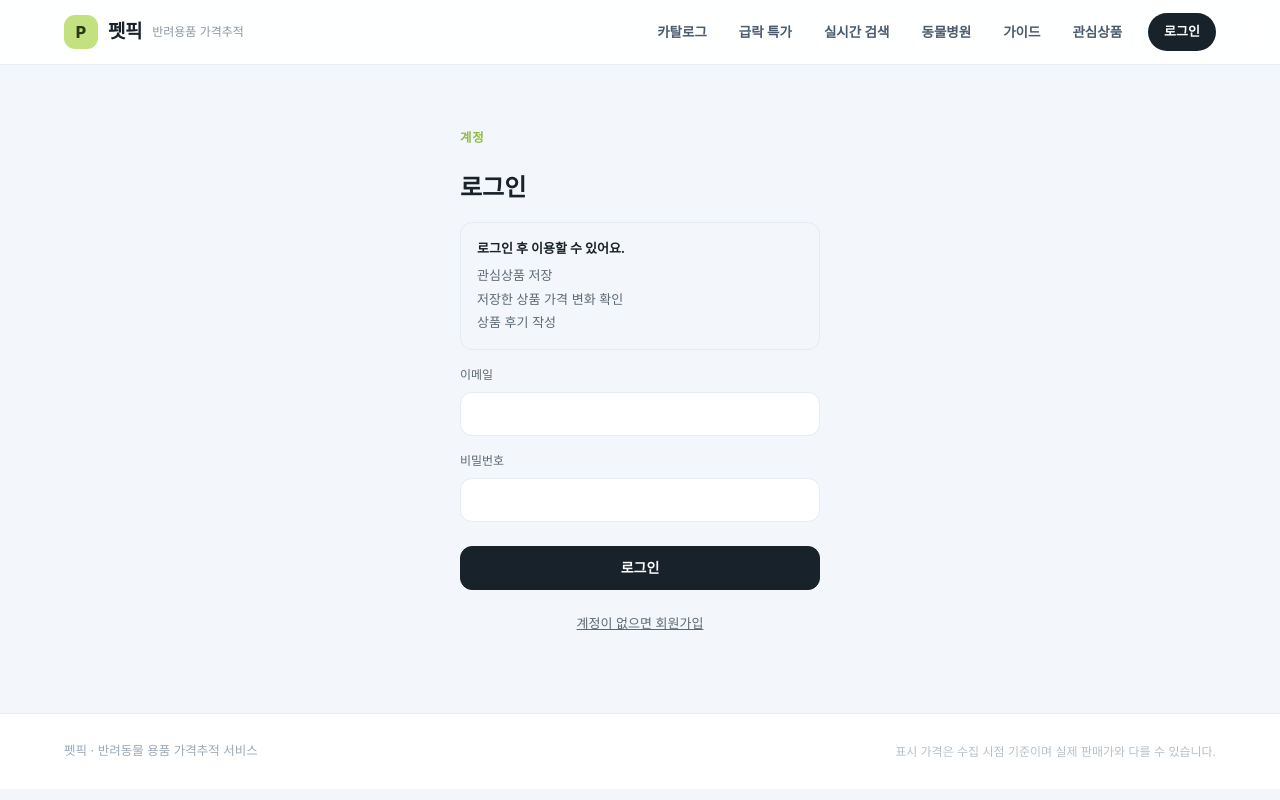
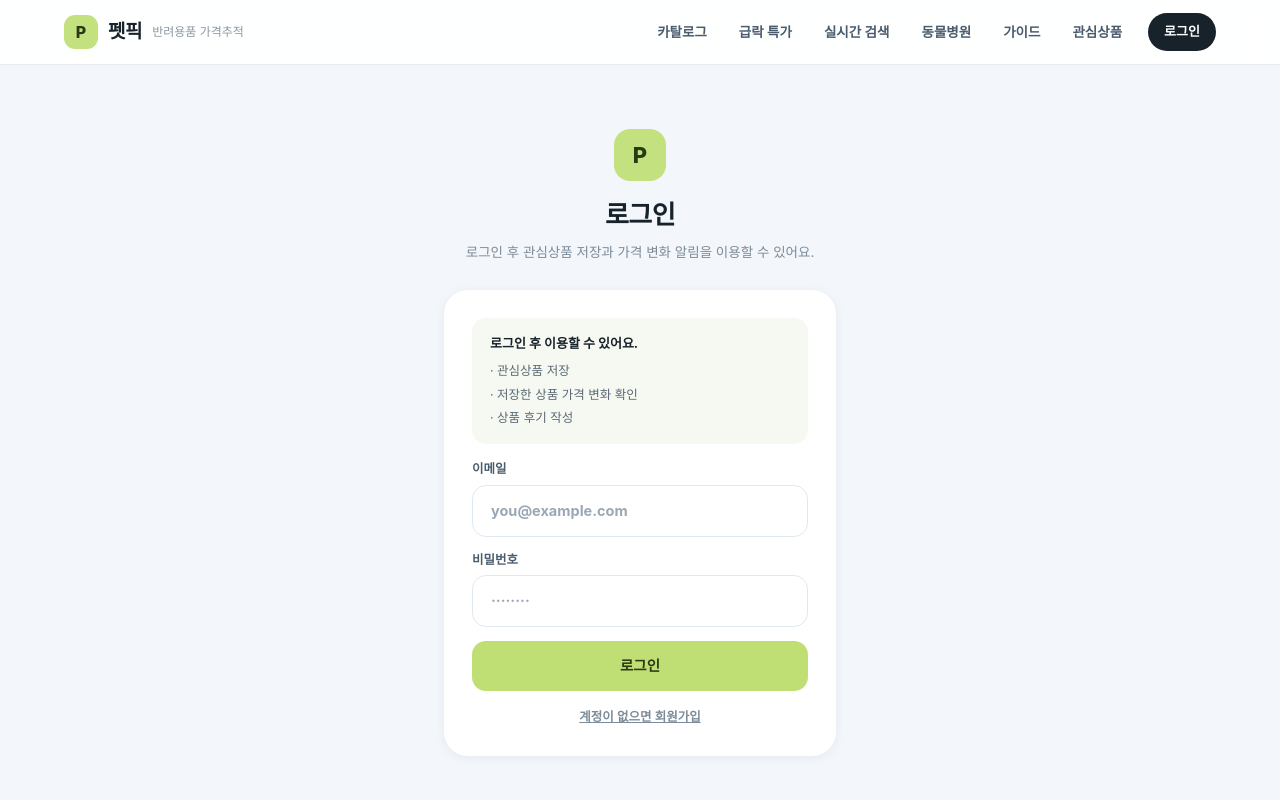
Before and after one commit to Rafdidas/petpicklog, a Next.js app: page /auth in a window 1280 px wide. Shown: the top 800 px of the page. Built offline with nearby package versions, Linux system fonts and the light colour scheme; no server answers; a web font is replaced by a local one.

Commit message:
feat: 가이드·로그인 페이지 시안 적용

```diff
--- a/src/app/auth/auth-client.tsx
+++ b/src/app/auth/auth-client.tsx
@@ -3,6 +3,7 @@
 import { FormEvent, useEffect, useMemo, useState } from "react";
 import { useRouter, useSearchParams } from "next/navigation";
 import { createBrowserSupabaseClient } from "@/lib/supabase/client";
+import Button from "@/components/ui/Button";
 
 type AuthMode = "login" | "signup";
 
@@ -63,33 +64,50 @@ export default function AuthClient() {
 
   return (
     <main className="auth-page">
-      <section className="auth-panel">
-        <p className="section-label">계정</p>
+      <div className="auth-head">
+        <span className="auth-head__mark" aria-hidden="true">P</span>
         <h1>{mode === "login" ? "로그인" : "회원가입"}</h1>
-        <div className="auth-benefits">
+        <p>로그인 후 관심상품 저장과 가격 변화 알림을 이용할 수 있어요.</p>
+      </div>
+      <section className="auth-card">
+        <div className="auth-card__benefits">
           <strong>로그인 후 이용할 수 있어요.</strong>
-          <span>관심상품 저장</span>
-          <span>저장한 상품 가격 변화 확인</span>
-          <span>상품 후기 작성</span>
+          <span>· 관심상품 저장</span>
+          <span>· 저장한 상품 가격 변화 확인</span>
+          <span>· 상품 후기 작성</span>
         </div>
-        <form className="auth-form" onSubmit={handleSubmit}>
-          <label htmlFor="email">이메일</label>
-          <input id="email" type="email" value={email} onChange={(event) => setEmail(event.target.value)} required />
-          <label htmlFor="password">비밀번호</label>
+        <form className="auth-card__form" onSubmit={handleSubmit}>
+          <label htmlFor="email">
+            이메일
             <input
+              className="ui-input"
+              id="email"
+              type="email"
+              value={email}
+              onChange={(event) => setEmail(event.target.value)}
+              placeholder="you@example.com"
+              required
+            />
+          </label>
+          <label htmlFor="password">
+            비밀번호
+            <input
+              className="ui-input"
               id="password"
               type="password"
               value={password}
               onChange={(event) => setPassword(event.target.value)}
+              placeholder="········"
               minLength={6}
               required
             />
-          <button className="button button--primary" type="submit" disabled={isLoading}>
+          </label>
+          <Button type="submit" variant="primary" disabled={isLoading}>
             {isLoading ? "처리 중" : mode === "login" ? "로그인" : "회원가입"}
-          </button>
+          </Button>
         </form>
         {message ? <p className="notice notice--error">{message}</p> : null}
-        <button className="auth-panel__switch" type="button" onClick={() => setMode(mode === "login" ? "signup" : "login")}>
+        <button className="auth-card__switch" type="button" onClick={() => setMode(mode === "login" ? "signup" : "login")}>
           {mode === "login" ? "계정이 없으면 회원가입" : "이미 계정이 있으면 로그인"}
         </button>
       </section>
--- a/src/app/styles/_auth.scss
+++ b/src/app/styles/_auth.scss
@@ -1,72 +1,90 @@
 .auth-page {
-  display: flex;
-  justify-content: center;
-  padding-top: 64px;
+  max-width: 440px;
+  margin: 0 auto;
+  padding: 64px 24px 80px;
 }
 
-.auth-panel {
-  display: flex;
-  flex-direction: column;
-  gap: 16px;
-  width: min(360px, 100%);
+.auth-head {
+  text-align: center;
+  margin-bottom: 28px;
+
+  &__mark {
+    display: inline-flex;
+    align-items: center;
+    justify-content: center;
+    width: 52px;
+    height: 52px;
+    border-radius: 16px;
+    background: var(--color-accent-logo);
+    font-weight: 800;
+    font-size: 22px;
+    color: var(--color-accent-ink);
+    margin-bottom: 14px;
+  }
 
   h1 {
+    font-size: 26px;
+    font-weight: 800;
+    letter-spacing: -0.02em;
+    margin: 0 0 8px;
+  }
+
+  p {
+    font-size: 13.5px;
+    color: var(--color-muted-2);
     margin: 0;
-    font-size: 24px;
-    font-weight: 700;
+  }
+}
+
+.auth-card {
+  background: var(--color-surface);
+  border-radius: 24px;
+  padding: 28px;
+  box-shadow: var(--shadow-modal);
+  display: grid;
+  gap: 16px;
+
+  &__benefits {
+    background: var(--color-accent-soft-2);
+    border-radius: var(--radius-input);
+    padding: 16px 18px;
+    display: grid;
+    gap: 5px;
+
+    strong { font-size: 13px; margin-bottom: 3px; }
+    span { font-size: 12.5px; color: var(--color-muted); }
+  }
+
+  &__form {
+    display: grid;
+    gap: 14px;
+
+    label {
+      display: grid;
+      gap: 6px;
+      font-size: 12.5px;
+      font-weight: 700;
+      color: var(--color-surface-info-ink);
+    }
+
+    .ui-button {
+      font-size: 14.5px;
+      font-weight: 800;
+      padding: 14px;
+      border-radius: var(--radius-input);
+    }
   }
 
   &__switch {
-    align-self: center;
-    margin-top: 8px;
-    padding: 0;
+    border: none;
     background: none;
-    border: none;
-    color: var(--color-muted);
-    font-size: 13px;
+    cursor: pointer;
+    color: var(--color-muted-2);
+    font-size: 12.5px;
+    font-weight: 600;
+    font-family: inherit;
     text-decoration: underline;
-    cursor: pointer;
+
+    &:hover { color: var(--color-accent-deep); }
   }
 }
-
-.auth-benefits {
-  display: flex;
-  flex-direction: column;
-  gap: 4px;
-  padding: 16px;
-  border: 1px solid var(--color-border);
-  border-radius: var(--radius-md);
-  font-size: 13px;
-
-  strong {
-    margin-bottom: 4px;
-  }
-
-  span {
-    color: var(--color-muted);
-  }
-}
-
-.auth-form {
-  display: flex;
-  flex-direction: column;
-  gap: 8px;
-
-  label {
-    font-size: 12px;
-    color: var(--color-muted);
-  }
-
-  input {
-    height: 44px;
-    margin-bottom: 8px;
-    padding: 0 12px;
-    border: 1px solid var(--color-border);
-    border-radius: var(--radius-md);
-    font-size: 14px;
-  }
-
-  button {
-    margin-top: 8px;
-  }
-}
--- a/src/app/styles/_guide.scss
+++ b/src/app/styles/_guide.scss
@@ -1,56 +1,68 @@
+.guide-page {
+  max-width: 1200px;
+  margin: 0 auto;
+  padding: 48px 24px 80px;
+}
+
 .guide-list {
   display: grid;
-  grid-template-columns: repeat(auto-fill, minmax(240px, 1fr));
-  gap: 20px;
-  margin-top: 16px;
+  grid-template-columns: repeat(auto-fill, minmax(260px, 1fr));
+  gap: 16px;
 }
 
 .guide-card {
+  background: var(--color-surface);
+  border-radius: var(--radius-card);
+  padding: 24px;
+  box-shadow: var(--shadow-card);
   display: flex;
   flex-direction: column;
-  gap: 8px;
-  padding: 20px;
-  border: 1px solid var(--color-border);
-  border-radius: var(--radius-md);
+  gap: 10px;
+  transition: transform 0.15s;
 
-  span {
-    font-size: 11px;
-    font-weight: 700;
-    color: var(--color-accent);
-  }
+  &:hover { transform: translateY(-3px); }
 
   h2 {
+    font-size: 16px;
+    font-weight: 800;
+    letter-spacing: -0.01em;
     margin: 0;
-    font-size: 16px;
-    font-weight: 700;
   }
 
   p {
+    font-size: 13px;
+    line-height: 1.6;
+    color: var(--color-muted);
     margin: 0;
-    font-size: 13px;
-    color: var(--color-muted);
-    line-height: 1.5;
+    flex: 1;
   }
 
-  small {
-    font-size: 11px;
-    color: var(--color-muted);
-  }
+  small { font-size: 12px; color: var(--color-muted-3); }
+
+  .ui-badge { align-self: flex-start; }
 }
 
 .guide-cta {
+  margin-top: 28px;
+  background: var(--color-accent-card);
+  border-radius: var(--radius-card-lg);
+  padding: 26px 30px;
   display: flex;
   align-items: center;
   justify-content: space-between;
   gap: 20px;
-  margin-top: 40px;
-  padding: 24px;
-  border: 1px solid var(--color-border);
-  border-radius: var(--radius-md);
+  flex-wrap: wrap;
 
-  h2 {
-    margin: 4px 0 0;
-    font-size: 18px;
+  &__label {
+    font-size: 12px;
     font-weight: 700;
+    color: var(--color-accent-card-ink);
+    margin: 0 0 6px;
+  }
+
+  strong {
+    font-size: 16.5px;
+    font-weight: 800;
+    color: var(--color-accent-ink);
   }
 }
```
Also changed, not shown: src/app/guide/page.tsx (+8 -4 lines). Lines whose indentation alone changed are shown as unchanged.
